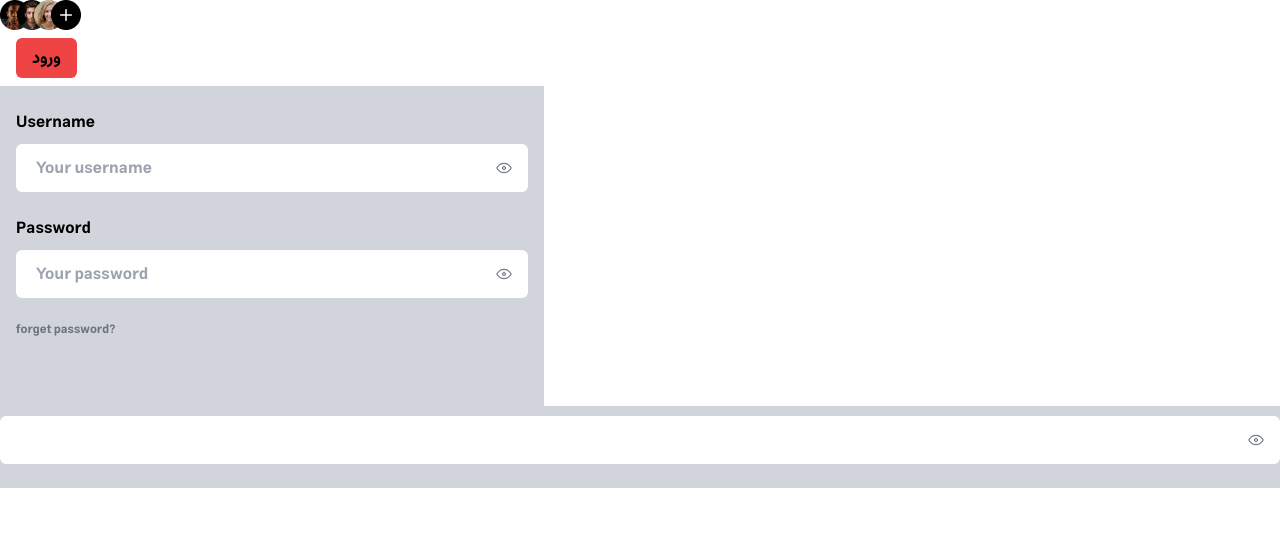
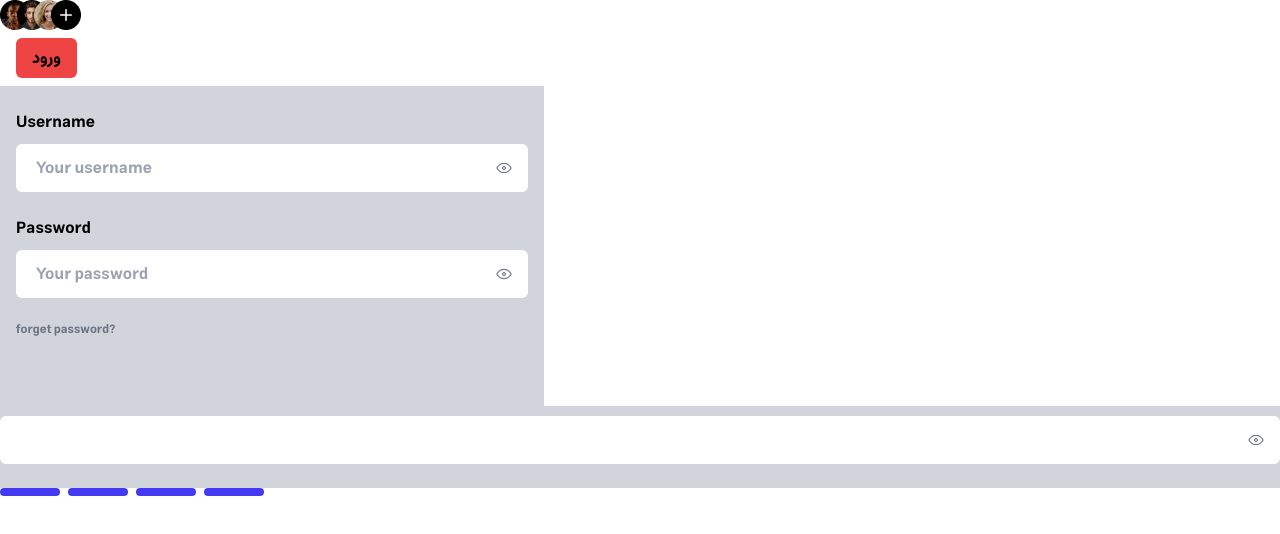
Before and after one commit to Davoud-Ghargozlou/sadcoders_task_manager, a React (Vite) app: page /ui in a window 1280 px wide. Shown: the top 534 px of the page. Built offline with nearby package versions, Linux system fonts and the light colour scheme.

Commit message:
Priorities Done
customized by 4 main colors

```diff
--- /dev/null
+++ b/src/components/Priority/Priorities.jsx
@@ -0,0 +1,18 @@
+const Priorities = ({ color }) => {
+  const colors = {
+    blue: "bg-blue-100",
+    red: "bg-red-100",
+    purple: "bg-purple-100",
+    green: "bg-green-100",
+  };
+  return (
+    <div className="flex gap-2">
+      <div className={`w-[60px] h-2 rounded ${colors[color]}`}></div>
+      <div className={`w-[60px] h-2 rounded ${colors[color]}`}></div>
+      <div className={`w-[60px] h-2 rounded ${colors[color]}`}></div>
+      <div className={`w-[60px] h-2 rounded ${colors[color]}`}></div>
+    </div>
+  );
+};
+
+export default Priorities;
--- a/src/pages/Ui.jsx
+++ b/src/pages/Ui.jsx
@@ -6,6 +6,7 @@ import Users from "../components/Users/Users";
 import Button from "../components/UI/Button";
 import Input from "../components/Input/Input";
 import InputCard from "../components/Input/InputCard";
+import Priorities from "../components/Priority/Priorities";
 const Usersimages = [
   {
     id: 1,
@@ -35,6 +36,7 @@ function Ui() {
       <Button>ورود</Button>
       <Input />
       <InputCard />
+      <Priorities color="blue"/>
     </div>
   );
 }
--- a/tailwind.config.js
+++ b/tailwind.config.js
@@ -16,6 +16,18 @@ export default {
       colors:{
         primary:{
           100:"#ffdada",
+        },
+        blue:{
+          100:"#4339F2"
+        },
+        red:{
+          100:"#FF3838"
+        },
+        purple:{
+          100:"#891BE8"
+        },
+        green:{
+          100:"#1AD698"
         }
       }
     },
```
